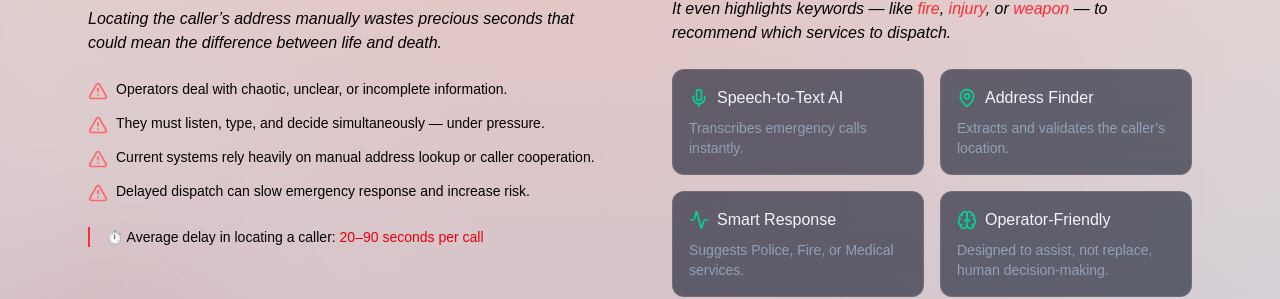
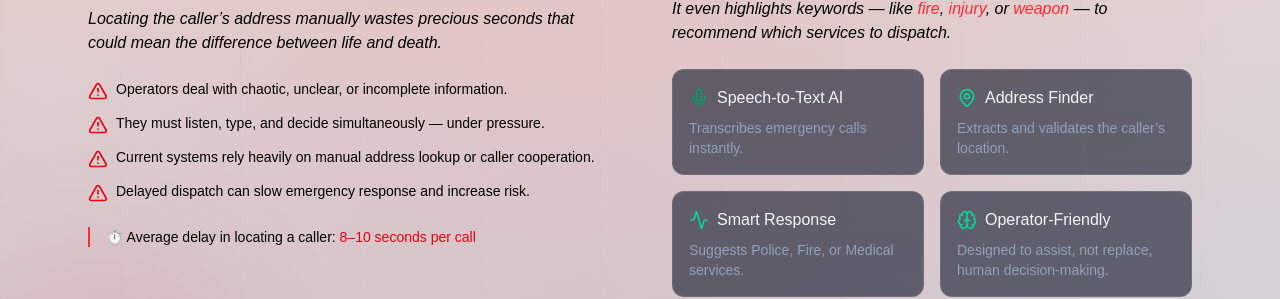
Before and after one commit to Ben2104/911-Operator-Assistant, a Next.js app in the folder frontend/: page / in a window 1280 px wide. Shown: the part 805-1104 px from the top of the page. Built offline with nearby package versions, Linux system fonts and the light colour scheme.

Commit message:
update frontend

```diff
--- a/frontend/app/components/About.tsx
+++ b/frontend/app/components/About.tsx
@@ -32,26 +32,26 @@ export default function About() {
 
           <ul className="space-y-3 text-sm text-black">
             <li className="flex items-start gap-2">
-              <AlertTriangle className="text-red-400 w-5 h-5 mt-0.5" />
+              <AlertTriangle className="text-red-600 w-5 h-5 mt-0.5" />
               Operators deal with chaotic, unclear, or incomplete information.
             </li>
             <li className="flex items-start gap-2">
-              <AlertTriangle className="text-red-400 w-5 h-5 mt-0.5" />
+              <AlertTriangle className="text-red-600 w-5 h-5 mt-0.5" />
               They must listen, type, and decide simultaneously — under pressure.
             </li>
             <li className="flex items-start gap-2">
-              <AlertTriangle className="text-red-400 w-5 h-5 mt-0.5" />
+              <AlertTriangle className="text-red-600 w-5 h-5 mt-0.5" />
               Current systems rely heavily on manual address lookup or caller cooperation.
             </li>
             <li className="flex items-start gap-2">
-              <AlertTriangle className="text-red-400 w-5 h-5 mt-0.5" />
+              <AlertTriangle className="text-red-600 w-5 h-5 mt-0.5" />
               Delayed dispatch can slow emergency response and increase risk.
             </li>
           </ul>
 
           <div className="mt-6 text-sm text-black border-l-2 border-red-500 pl-4">
             ⏱️ Average delay in locating a caller:{" "}
-            <span className="text-red-600 font-medium">20–90 seconds per call</span>
+            <span className="text-red-600 font-medium">8–10 seconds per call</span>
           </div>
         </motion.div>
 
@@ -83,7 +83,7 @@ export default function About() {
           {/* Feature Cards */}
           <div className="grid sm:grid-cols-2 gap-4 mt-6">
             <FeatureCard
-              icon={<Mic className="w-5 h-5 text-emerald-400" />}
+              icon={<Mic className="w-5 h-5 text-emerald-600" />}
               title="Speech-to-Text AI"
               desc="Transcribes emergency calls instantly."
             />
```
